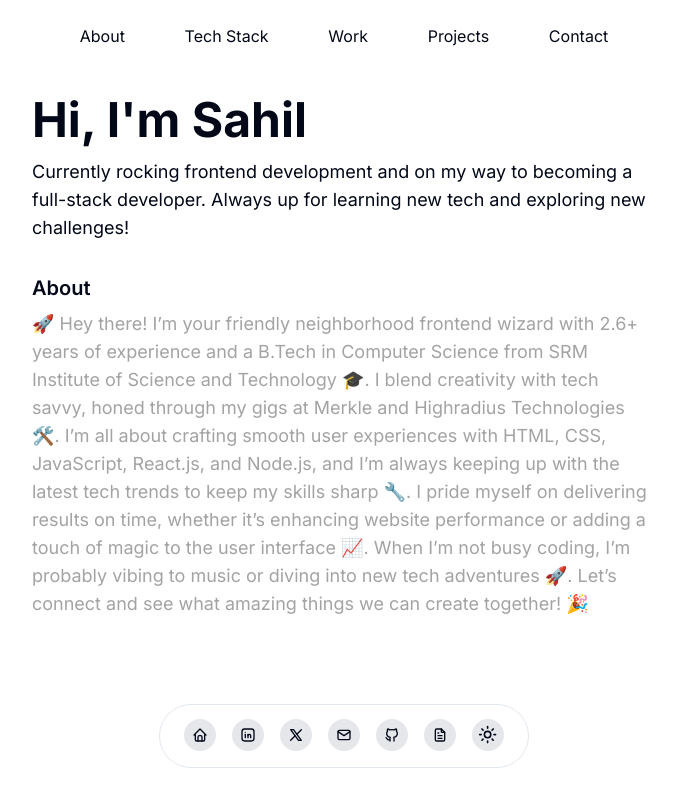
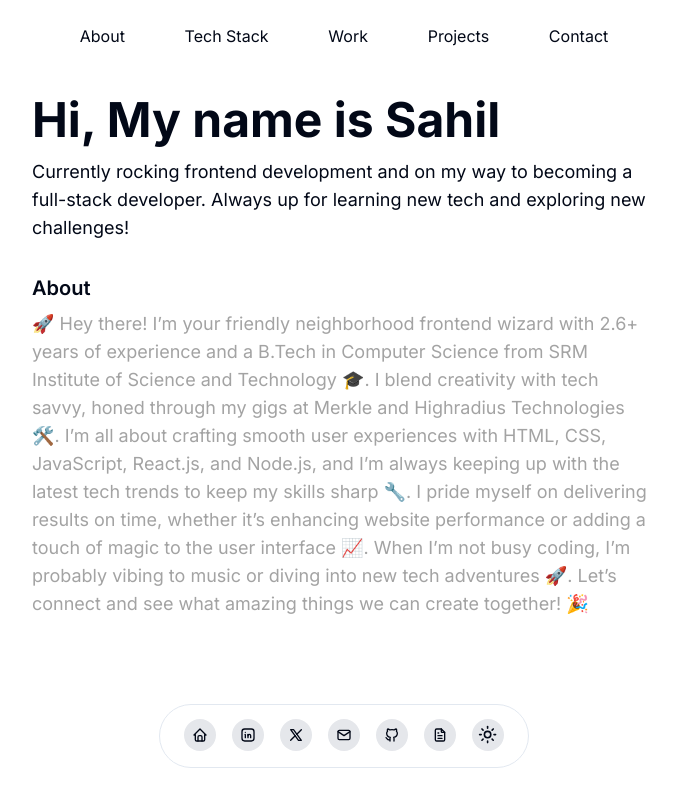
Before and after one commit to mohdsahil36/Portfolio3.0, a Next.js app: page / in a window 1280 px wide. Shown: the whole page, without its empty margins (296-973 px from the left). Built offline with nearby package versions, Linux system fonts and the light colour scheme.

Commit message:
checking deployment

```diff
--- a/components/Body/Introduction/Introduction.tsx
+++ b/components/Body/Introduction/Introduction.tsx
@@ -9,7 +9,7 @@ const Introduction: React.FC<IntroductionProps> = ({ name, intro }) => {
     return (
         <section>
             <div className='salutations font-bold text-3xl md:text-5xl'>
-                <p>Hi, I'm {name}</p>
+                <p>Hi, My name is {name}</p>
             </div>
             <div className='mini-intro mt-3.5 text-sm md:text-lg'>
                 <p>{intro}</p>
```
